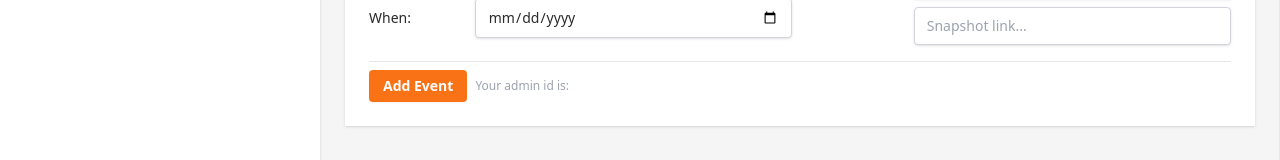
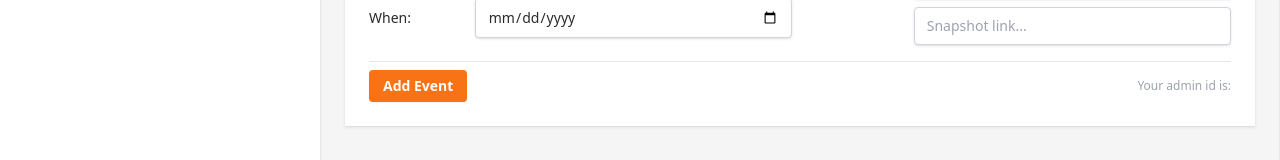
Before and after one commit to Boreumdal/test, a React (Vite) app in the folder frontend/: page /dashboard/add/event in a window 1280 px wide. Shown: the part 434-594 px from the top of the page. Built offline with nearby package versions, Linux system fonts and the light colour scheme.

Commit message:
event day

```diff
--- a/frontend/src/components/Dashboard/AddEvent.jsx
+++ b/frontend/src/components/Dashboard/AddEvent.jsx
@@ -3,27 +3,33 @@ import { useSystem } from '../../context/SystemContext'
 import axios from 'axios'
 
 const AddEvent = () => {
-    const { data } = useSystem()
+    const { data, notif, setNotif } = useSystem()
     const [img, setImg] = useState('')
-    const title = useRef(null)
-    const description = useRef(null)
-    const campus = useRef(null)
-    const when = useRef(null)
+    const [title, setTitle] = useState('')
+    const [description, setDescription] = useState('')
+    const [campus, setCampus] = useState('')
+    const [when, setWhen] = useState('')
 
     const inputStyle = 'block border shadow rounded w-full text-sm py-2 px-3 border-gray-300'
     const defaultImage = 'https://cdn.pixabay.com/photo/2015/10/05/22/37/blank-profile-picture-973460_960_720.png'
 
+    const reset = () => {
+        setImg('')
+        setTitle('')
+        setDescription('')
+        setWhen('')
+    }
+
     const handleAddEvent = e => {
         e.preventDefault()
+        console.log('sub')
+        axios.post('http://localhost:8000/dashboard/event/add', { title, description, campus, when, picture: img })
+            .then(response => {
+                setNotif(response.data)
+                reset()
+            })
+    }
 
-        axios.post('http://localhost:8000/dashboard/student/add', {
-            title: title.current.value,
-            description: description.current.value,
-            campus: campus.current.value,
-            when: when.current.value,
-            picture: img
-        })
-    }
 
   return (
     <div className='mx-6 mt-2'>
@@ -35,22 +41,22 @@ const AddEvent = () => {
                     <h3 className='text-xs font-bold text-gray-500 py-2'>Event Information</h3>
                     <div className='input-field-addstudent'>
                         <label htmlFor="title">Title:</label>
-                        <input type="text" className={inputStyle} id='title' placeholder='Enter event title...' />
+                        <input type="text" onChange={e => setTitle(e.target.value)} className={inputStyle} id='title' value={title} placeholder='Enter event title...' />
                     </div>
                     <div className='input-field-addstudent'>
                         <label htmlFor="description" className='py-2 self-start'>Description:</label>
-                        <textarea className={inputStyle} id='description' placeholder='Lorem ipsum dolor sit amet, consectetur adipisicing...' rows='4' />
+                        <textarea className={inputStyle} onChange={e => setDescription(e.target.value)} id='description' value={description} placeholder='Lorem ipsum dolor sit amet, consectetur adipisicing...' rows='4' />
                     </div>
                     <div className='input-field-addstudent'>
                         <label htmlFor="campus">Campus:</label>
-                        <select className={inputStyle} id='campus'>
+                        <select className={inputStyle} onChange={e => setCampus(e.target.value)} id='campus'>
                             <option value="Main">Cainta Main Campus</option>
                             <option value="Taytay">Taytay Campus</option>
                         </select>
                     </div>
                     <div className='input-field-addstudent'>
                         <label htmlFor="when">When:</label>
-                        <input type="date" className={inputStyle} id='when' />
+                        <input type="date" onChange={e => setWhen(e.target.value)} className={inputStyle} id='when' value={when} />
                     </div>
                 </div>
                 <div className='w-1/2'>
@@ -59,14 +65,20 @@ const AddEvent = () => {
                         <label htmlFor="profile_pic" className='py-2 self-start'>Event Snapshot:</label>
                         <div className='flex flex-col gap-2'>
                             <img src={img ? img : defaultImage} className='w-full shadow h-[200px] object-cover object-center' alt="" />
-                            <input type="text" onChange={e => setImg(e.target.value)} className={inputStyle + ' self-start'} id='profile_pic' placeholder='Snapshot link...' />
+                            <input type="text" onChange={e => setImg(e.target.value)} className={inputStyle + ' self-start'} id='profile_pic' value={img} placeholder='Snapshot link...' />
                         </div>
                     </div>
                 </div>
             </div>
-            <div className='flex flex-row items-center mt-2 gap-2'>
-                <button type="submit" className='border-2 border-orange-500 text-white bg-orange-500 hover:text-orange-500 hover:bg-transparent py-1 px-3 rounded font-semibold duration-200 text-sm shadow-sm'>Add Event</button>
-                <span className='font-medium text-xs text-gray-400'>Your admin id is: { data._id }</span>
+            <div className='flex flex-row justify-between items-center mt-2 gap-2'>
+                <div className='flex items-center gap-2'>
+                    <button type="submit" className='border-2 border-orange-500 text-white bg-orange-500 hover:text-orange-500 hover:bg-transparent py-1 px-3 rounded font-semibold duration-200 text-sm shadow-sm'>Add Event</button>
+                    { notif?.msg && <p className='text-xs text-green-500 rounded-full py-1 font-medium'>{ notif.msg }</p> }
+                    { notif?.err && <p className='text-xs text-red-500 rounded-full py-1 font-medium'>{ notif.err }</p> }
+                </div>
+                <p className='font-medium text-xs text-gray-400'>Your admin id is: { data._id }</p>
+
+
             </div>
 
         </form>
--- a/frontend/src/context/SystemContext.jsx
+++ b/frontend/src/context/SystemContext.jsx
@@ -1,13 +1,21 @@
-import { createContext, useContext, useState } from "react";
+import { createContext, useContext, useEffect, useState } from "react";
 
 const SystemContext = createContext(null)
 
 export const SysContext = ({ children }) => {
     const [token, setToken] = useState('')
     const [data, setData] = useState({})
+    const [notif, setNotif] = useState({})
+
+    useEffect(() => {
+        const interval = setInterval(() => {
+            setNotif({})
+        }, 2400)
+        return () => clearInterval(interval)
+    }, [])
 
     return (
-        <SystemContext.Provider value={{token, setToken, data, setData}}>
+        <SystemContext.Provider value={{token, setToken, data, setData, notif, setNotif}}>
             { children }
         </SystemContext.Provider>
     )
```
